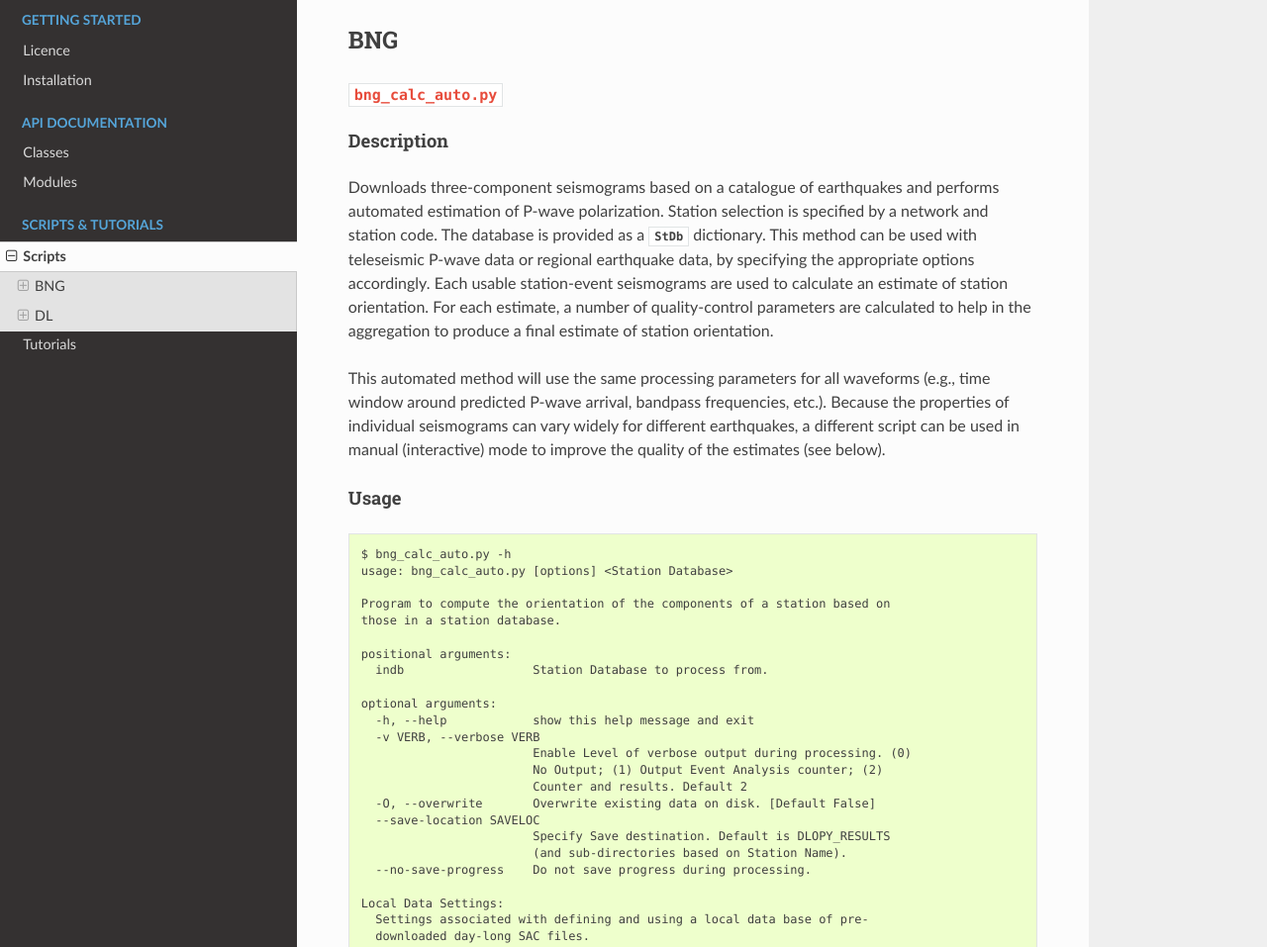
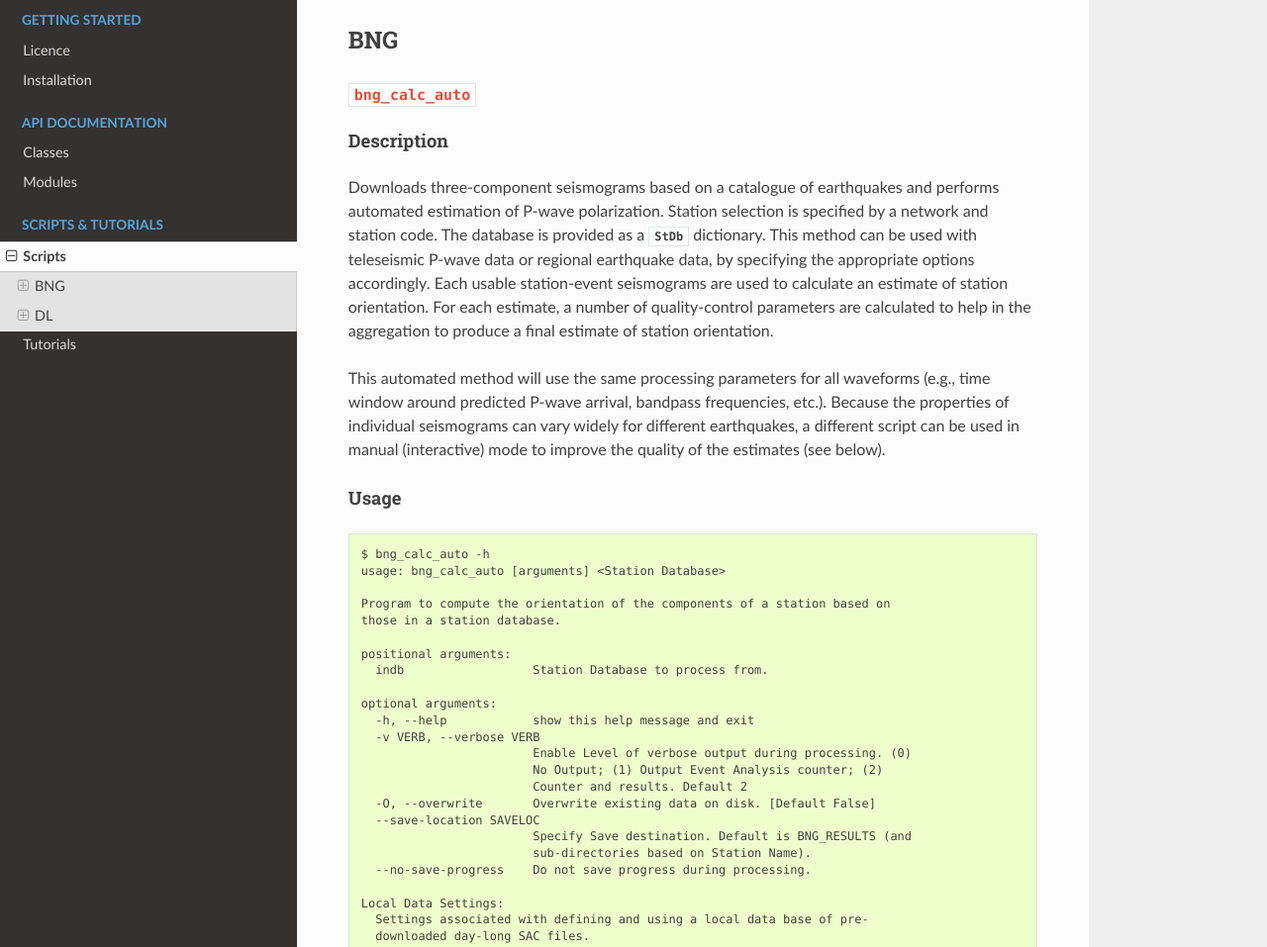
Before and after one commit to nfsi-canada/OrientPy, a Sphinx documentation site: the page built from docs/scripts.rst, in a window 1280 px wide and 1400 px high. Shown: the part 307-1264 px from the top of the window at 99% size. Built offline with Sphinx 7.4.7 and the Read the Docs theme 2.0.0, drawn with Linux system fonts in a browser that asks for light colours; some of the changed text lies outside the part shown.

Commit message:
updated docs; finished refactoring

```diff
--- a/docs/scripts.rst
+++ b/docs/scripts.rst
@@ -13,8 +13,8 @@ All of them use a station database provided as a :class:`~stdb.StDb` dictionary.
 BNG
 +++
 
-``bng_calc_auto.py``
-********************
+``bng_calc_auto``
+*****************
 
 Description
 -----------
@@ -39,8 +39,8 @@ Usage
 
 .. code-block::
 
-    $ bng_calc_auto.py -h
-    usage: bng_calc_auto.py [options] <Station Database>
+    $ bng_calc_auto -h
+    usage: bng_calc_auto [arguments] <Station Database>
 
     Program to compute the orientation of the components of a station based on
     those in a station database.
@@ -56,8 +56,8 @@ Usage
                             Counter and results. Default 2
       -O, --overwrite       Overwrite existing data on disk. [Default False]
       --save-location SAVELOC
-                            Specify Save destination. Default is DLOPY_RESULTS
-                            (and sub-directories based on Station Name).
+                            Specify Save destination. Default is BNG_RESULTS (and
+                            sub-directories based on Station Name).
       --no-save-progress    Do not save progress during processing.
 
     Local Data Settings:
@@ -151,8 +151,8 @@ Usage
                             waveforms. [Default doesn't show plot]
 
 
-``bng_average.py``
-******************
+``bng_average``
+***************
 
 Description
 -----------
@@ -166,8 +166,8 @@ Usage
 
 .. code-block::
 
-    $ bng_average.py -h
-    usage: bng_average.py [options] <Station Database>
+    $ bng_average -h
+    usage: bng_average [arguments] <Station Database>
 
     Program to average the orientations of the seismometer in a station database.
 
@@ -181,8 +181,8 @@ Usage
                             No Output; (1) Output Event Analysis counter; (2)
                             Counter and results. Default 2
       --load-location LOADLOC
-                            Specify Load destination. Default is DLOPY_RESULTS
-                            (and sub-directories based on Station Name).
+                            Specify Load destination. Default is BNG_RESULTS (and
+                            sub-directories based on Station Name).
       --plot                Plot results at end (Default False)
       --save                Set this option if you wish to save the figure.
                             [Default does not save figure]
@@ -211,8 +211,8 @@ Usage
 DL
 ++
 
-``dl_calc.py``
-**************
+``dl_calc``
+***********
 
 Description
 -----------
@@ -232,8 +232,8 @@ Usage
 
 .. code-block::
 
-    $ dl_calc.py -h
-    usage: dl_calc.py [options] <Station Database>
+    $ dl_calc -h
+    usage: dl_calc [arguments] <Station Database>
 
     Program to compute the orientation of the components of a station based on
     those in a station database.
@@ -249,8 +249,8 @@ Usage
                             Counter and results. Default 2
       -O, --overwrite       Overwrite existing data on disk. [Default False]
       --save-location SAVELOC
-                            Specify Save destination. Default is DLOPY_RESULTS
-                            (and sub-directories based on Station Name).
+                            Specify Save destination. [Default is DL_RESULTS (and
+                            sub-directories based on Station Name)]
       --no-save-progress    Do not save progress during processing.
 
     Local Data Settings:
@@ -326,8 +326,8 @@ Usage
       --max-dep MAXDEP      Specify maximum Earthquake Depth (km). [Default 150.]
       --discard-catalogue   Specify to discard the eq catalogue after processing.
 
-``dl_average.py``
-*****************
+``dl_average``
+**************
 
 Description
 -----------
@@ -341,8 +341,8 @@ Usage
 
 .. code-block::
 
-    $ dl_average.py -h
-    usage: dl_average.py [options] <Station Database>
+    $ dl_average -h
+    usage: dl_average [arguments] <Station Database>
 
     Program to average the orientations of the seismometer in a station database.
 
@@ -356,9 +356,14 @@ Usage
                             No Output; (1) Output Event Analysis counter; (2)
                             Counter and results. Default 2
       --load-location LOADLOC
-                            Specify Load destination. Default is DLOPY_RESULTS
-                            (and sub-directories based on Station Name).
-      --plot                Plot results at end (Default False)
+                            Specify Load destination. [Default is DL_RESULTS (and
+                            sub-directories based on Station Name)]
+      --plot                Plot results at end [Default False]
+      --save                Set this option if you wish to save the figure.
+                            [Default does not save figure]
+      --format FMT          Specify format of figure. Can be any one of the
+                            validmatplotlib formats: 'png', 'jpg', 'eps', 'pdf'.
+                            [Default 'png']
       --cc CC               Cross-correlation threshold for final estimate.
                             [Default 0.8]
 
```
Also changed, not shown: docs/tutorials.rst (+4 -4 lines), 4 other files.
